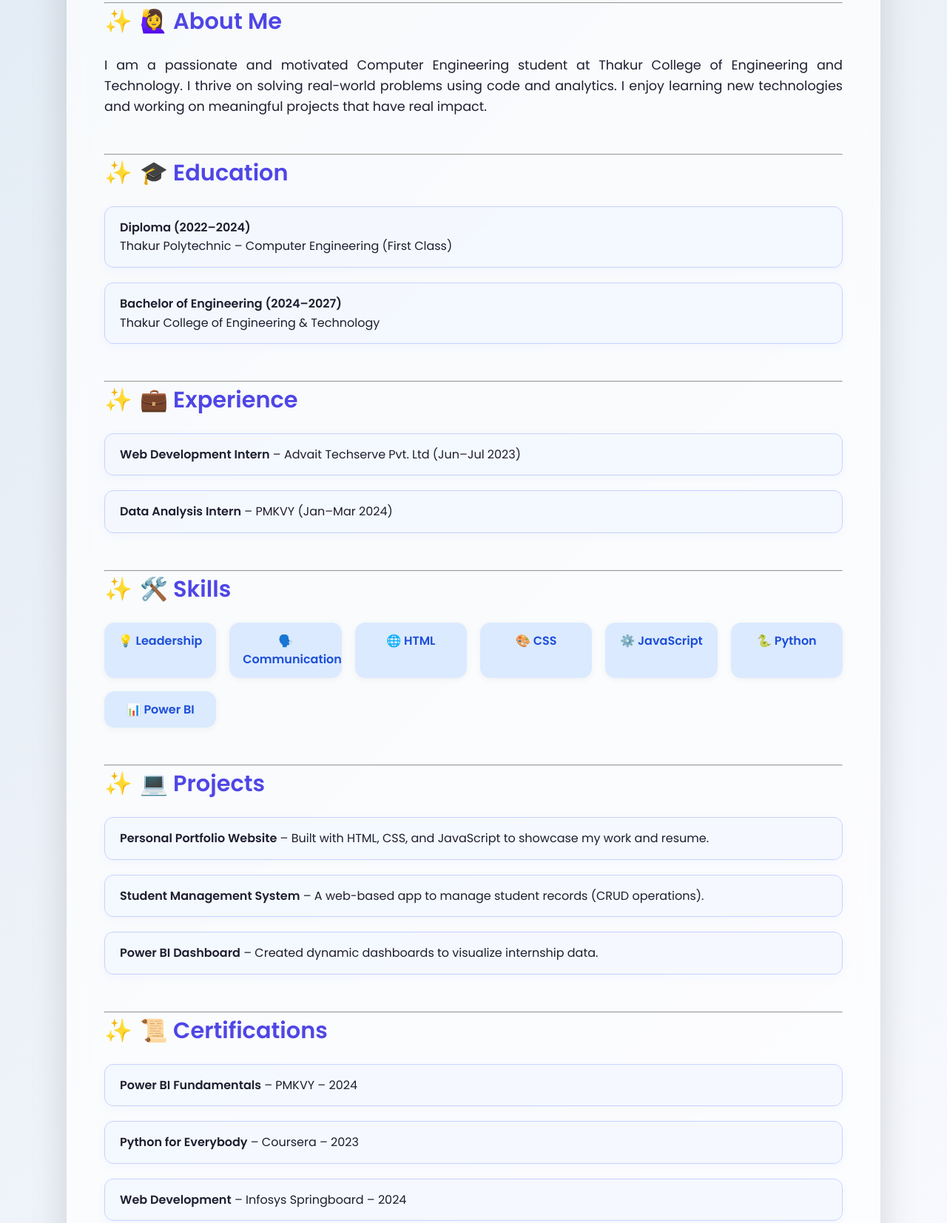
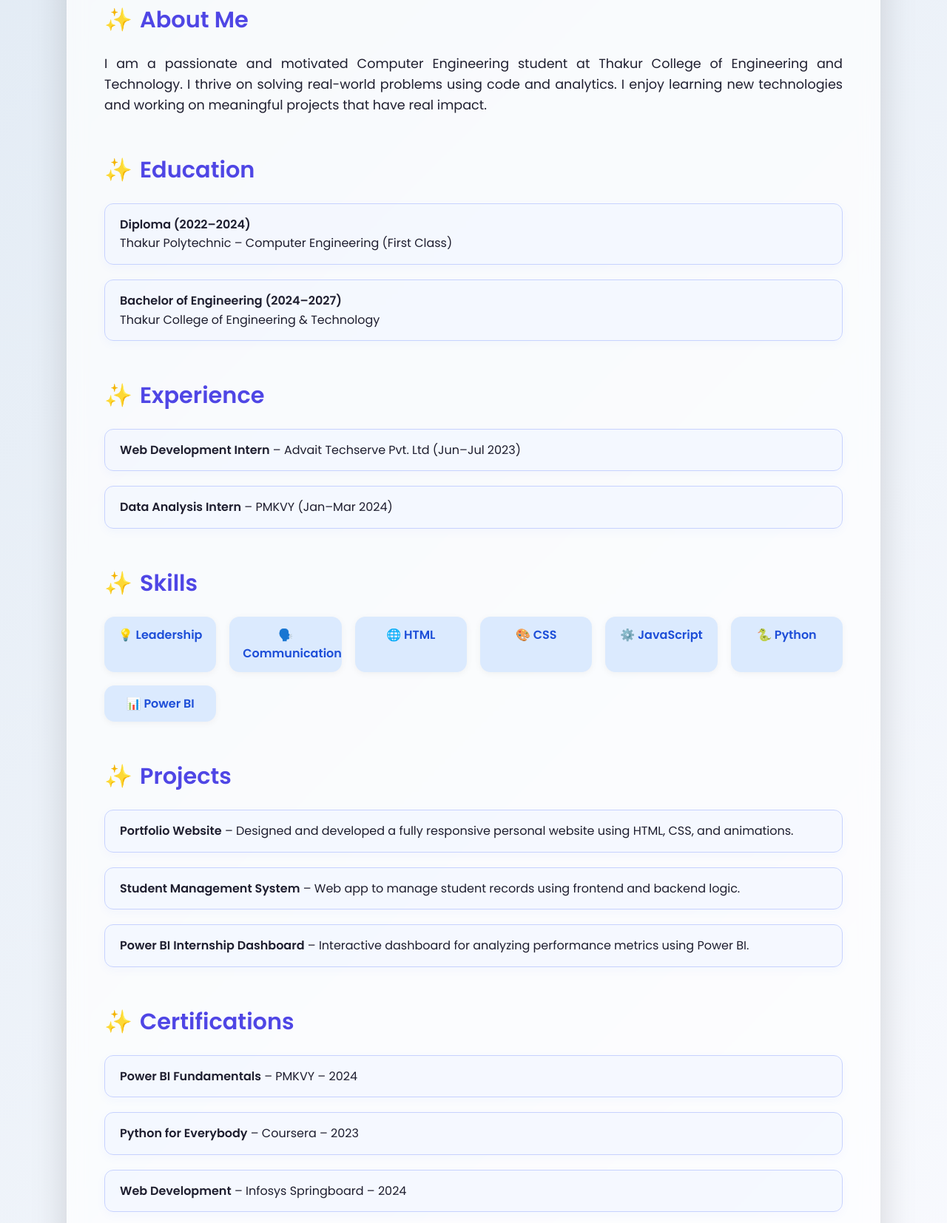
Before and after one commit to roshni200101/roshni200101.github.io, a plain HTML site: page index.html in a window 1280 px wide. Shown: the part 683-2337 px from the top of the page at 74% size. Drawn offline with Linux system fonts and the light colour scheme.

Commit message:
Update index.html

```diff
--- a/index.html
+++ b/index.html
@@ -10,7 +10,7 @@
 <body>
   <div class="container">
 
-    <!-- 🌐 NAVIGATION -->
+    <!-- 🌐 Navigation Bar -->
     <nav class="navbar">
       <h2 class="logo">Roshani Yadav</h2>
       <ul class="nav-links">
@@ -24,9 +24,9 @@
       </ul>
     </nav>
 
-    <!-- 👤 HEADER -->
-    <header class="intro">
-      <img src="profile.jpeg" alt="Roshani Yadav" class="profile-pic" />
+    <!-- 👤 Header -->
+    <header>
+      <img src="profile.jpeg" alt="Roshani Yadav" class="profile-pic">
       <h1>Hello, I'm <span class="highlight">Roshani Yadav</span> 👋</h1>
       <p>Future Computer Engineer • Web Developer • Data Enthusiast</p>
       <div class="contact" id="contact">
@@ -38,41 +38,33 @@
       <a href="resume.pdf" class="btn" download>📄 Download Resume</a>
     </header>
 
-    <hr />
-
-    <!-- 📖 ABOUT -->
+    <!-- 🙋‍♀️ About Me -->
     <section class="about" id="about">
-      <h2>🙋‍♀️ About Me</h2>
+      <h2>About Me</h2>
       <p>I am a passionate and motivated Computer Engineering student at Thakur College of Engineering and Technology. I thrive on solving real-world problems using code and analytics. I enjoy learning new technologies and working on meaningful projects that have real impact.</p>
     </section>
 
-    <hr />
-
-    <!-- 🎓 EDUCATION -->
+    <!-- 🎓 Education -->
     <section class="education" id="education">
-      <h2>🎓 Education</h2>
+      <h2>Education</h2>
       <ul>
         <li><strong>Diploma (2022–2024)</strong><br />Thakur Polytechnic – Computer Engineering (First Class)</li>
         <li><strong>Bachelor of Engineering (2024–2027)</strong><br />Thakur College of Engineering & Technology</li>
       </ul>
     </section>
 
-    <hr />
-
-    <!-- 💼 EXPERIENCE -->
+    <!-- 💼 Experience -->
     <section class="experience" id="experience">
-      <h2>💼 Experience</h2>
+      <h2>Experience</h2>
       <ul>
         <li><strong>Web Development Intern</strong> – Advait Techserve Pvt. Ltd (Jun–Jul 2023)</li>
         <li><strong>Data Analysis Intern</strong> – PMKVY (Jan–Mar 2024)</li>
       </ul>
     </section>
 
-    <hr />
-
-    <!-- 🛠️ SKILLS -->
+    <!-- 🛠️ Skills -->
     <section class="skills" id="skills">
-      <h2>🛠️ Skills</h2>
+      <h2>Skills</h2>
       <div class="skill-list">
         <span>💡 Leadership</span>
         <span>🗣️ Communication</span>
@@ -84,23 +76,19 @@
       </div>
     </section>
 
-    <hr />
-
-    <!-- 💻 PROJECTS -->
+    <!-- 💻 Projects -->
     <section class="projects" id="projects">
-      <h2>💻 Projects</h2>
+      <h2>Projects</h2>
       <ul>
-        <li><strong>Personal Portfolio Website</strong> – Built with HTML, CSS, and JavaScript to showcase my work and resume.</li>
-        <li><strong>Student Management System</strong> – A web-based app to manage student records (CRUD operations).</li>
-        <li><strong>Power BI Dashboard</strong> – Created dynamic dashboards to visualize internship data.</li>
+        <li><strong>Portfolio Website</strong> – Designed and developed a fully responsive personal website using HTML, CSS, and animations.</li>
+        <li><strong>Student Management System</strong> – Web app to manage student records using frontend and backend logic.</li>
+        <li><strong>Power BI Internship Dashboard</strong> – Interactive dashboard for analyzing performance metrics using Power BI.</li>
       </ul>
     </section>
 
-    <hr />
-
-    <!-- 📜 CERTIFICATIONS -->
+    <!-- 📜 Certifications -->
     <section class="certifications" id="certifications">
-      <h2>📜 Certifications</h2>
+      <h2>Certifications</h2>
       <ul>
         <li><strong>Power BI Fundamentals</strong> – PMKVY – 2024</li>
         <li><strong>Python for Everybody</strong> – Coursera – 2023</li>
@@ -108,12 +96,11 @@
       </ul>
     </section>
 
-    <hr />
-
-    <!-- 📩 FOOTER -->
+    <!-- 🌐 Footer -->
     <footer>
       <p>Made with ❤️ by Roshani Yadav | © 2025</p>
     </footer>
+
   </div>
 </body>
 </html>
```
